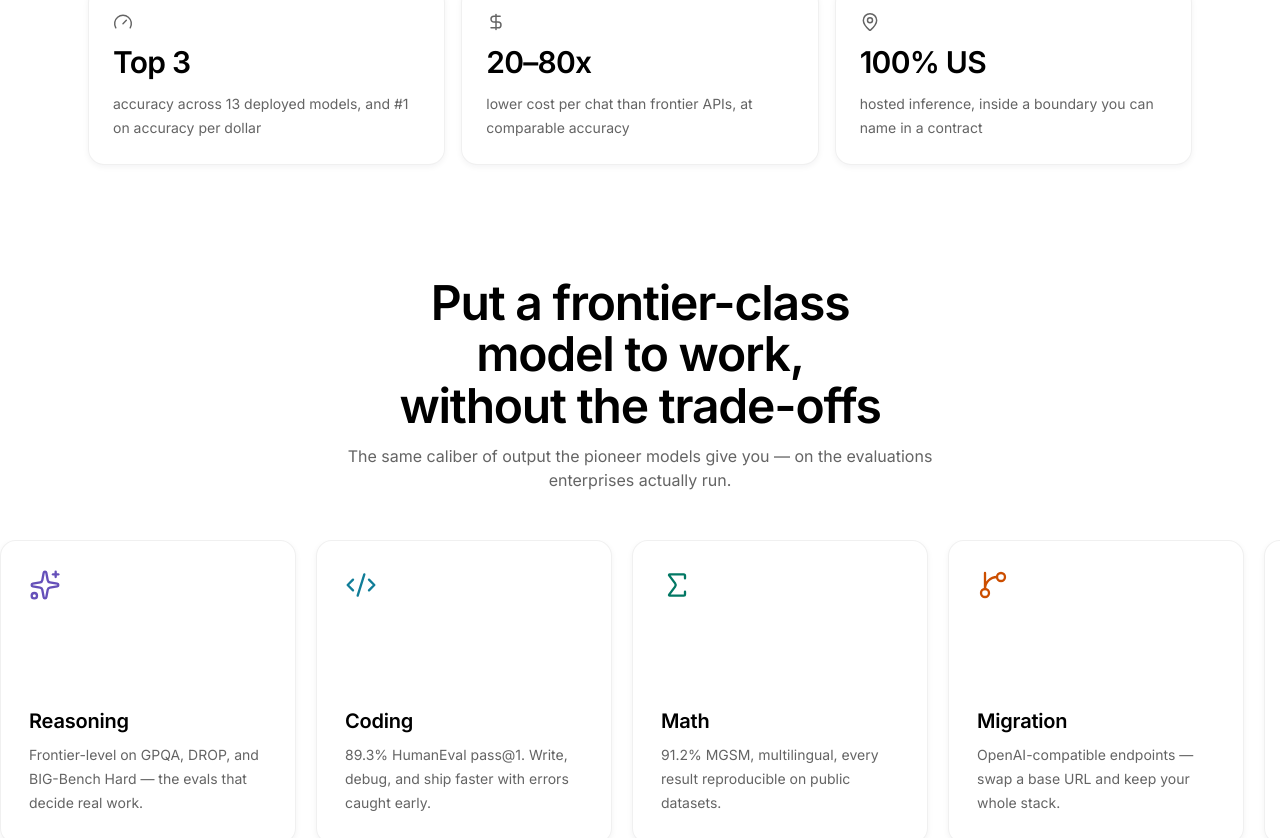
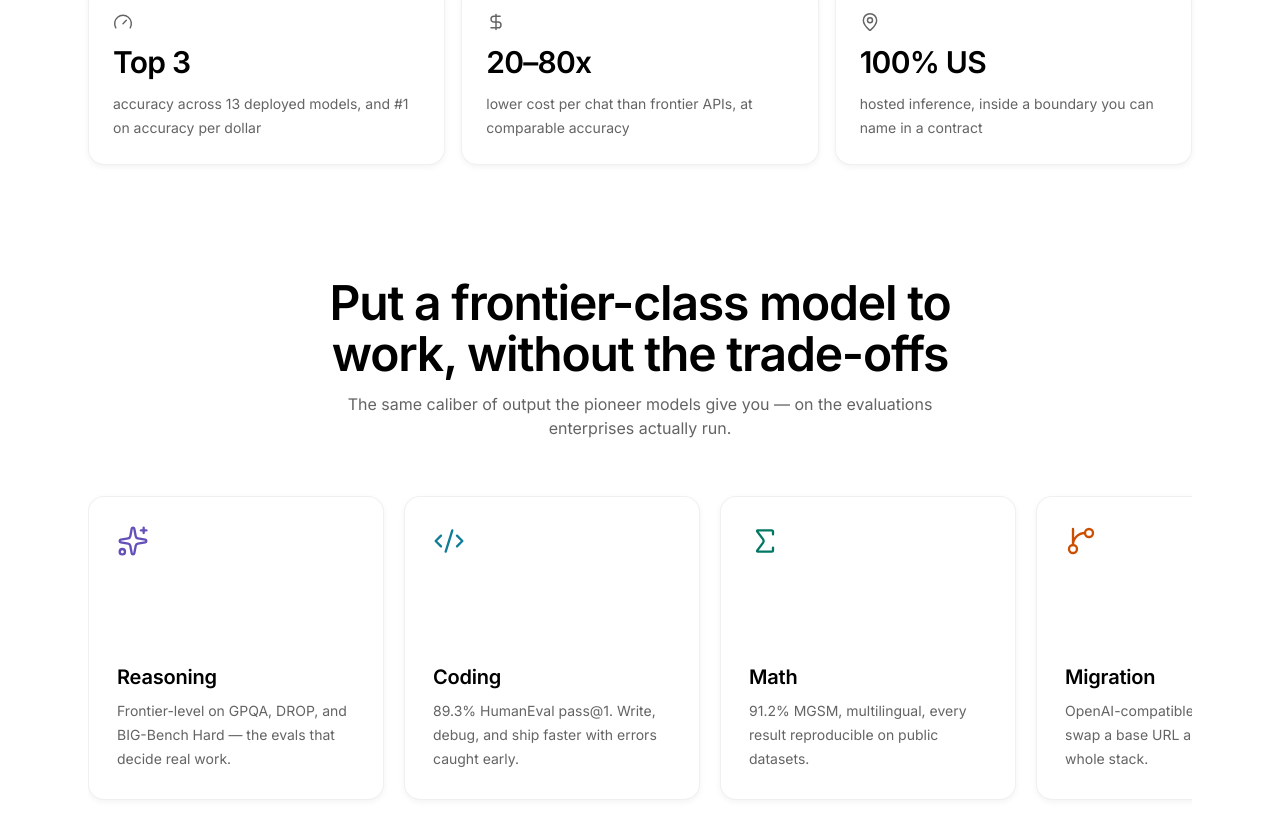
Before and after one commit to freitaspauloo/Paulo, a Next.js app: page /landing in a window 1280 px wide. Shown: the part 1163-2001 px from the top of the page. Built offline with nearby package versions, Linux system fonts and the light colour scheme.

Commit message:
Center capabilities carousel and apply Figma drop shadow to cards.

```diff
--- a/src/components/landing/landing-page.tsx
+++ b/src/components/landing/landing-page.tsx
@@ -217,8 +217,8 @@ export function LandingPage() {
       </section>
 
       {/* Capabilities */}
-      <section className="py-20 sm:py-28">
-        <div className="mx-auto max-w-[40rem] space-y-3 px-6 text-center">
+      <section className={cn(landing.page, "px-6 py-20 sm:py-28")}>
+        <div className="mx-auto max-w-[40rem] space-y-3 text-center">
           <h2 className="text-balance text-[clamp(2rem,4vw,3rem)] font-semibold leading-[1.08] tracking-[-0.025em]">
             Put a frontier-class model to work, without the trade-offs
           </h2>
@@ -230,15 +230,16 @@ export function LandingPage() {
 
         <div
           ref={carouselRef}
-          className="mt-12 flex snap-x snap-mandatory gap-4 overflow-x-auto px-6 pb-2 [scrollbar-width:none] sm:gap-5 sm:px-[max(1.5rem,calc((100%-72rem)/2+1.5rem))] [&::-webkit-scrollbar]:hidden"
+          className="mt-12 overflow-x-auto py-2 pb-4 [scrollbar-width:none] [&::-webkit-scrollbar]:hidden"
         >
+          <div className="mx-auto flex w-max max-w-full snap-x snap-mandatory gap-4 sm:gap-5">
             {capabilities.map((c) => (
               <article
                 key={c.title}
                 className={cn(
                   "flex min-h-[19rem] w-[18.5rem] shrink-0 snap-start flex-col justify-between border border-black/[0.06] bg-white p-7",
                   landing.cardMd,
-                landing.shadowCard,
+                  landing.shadowDrop,
                 )}
               >
                 <c.icon className={cn("size-8", c.color)} strokeWidth={1.75} />
@@ -248,6 +249,7 @@ export function LandingPage() {
                 </div>
               </article>
             ))}
+          </div>
         </div>
 
         <div className="mt-8 flex items-center justify-center gap-2">
```
Lines whose indentation alone changed are shown as unchanged.
